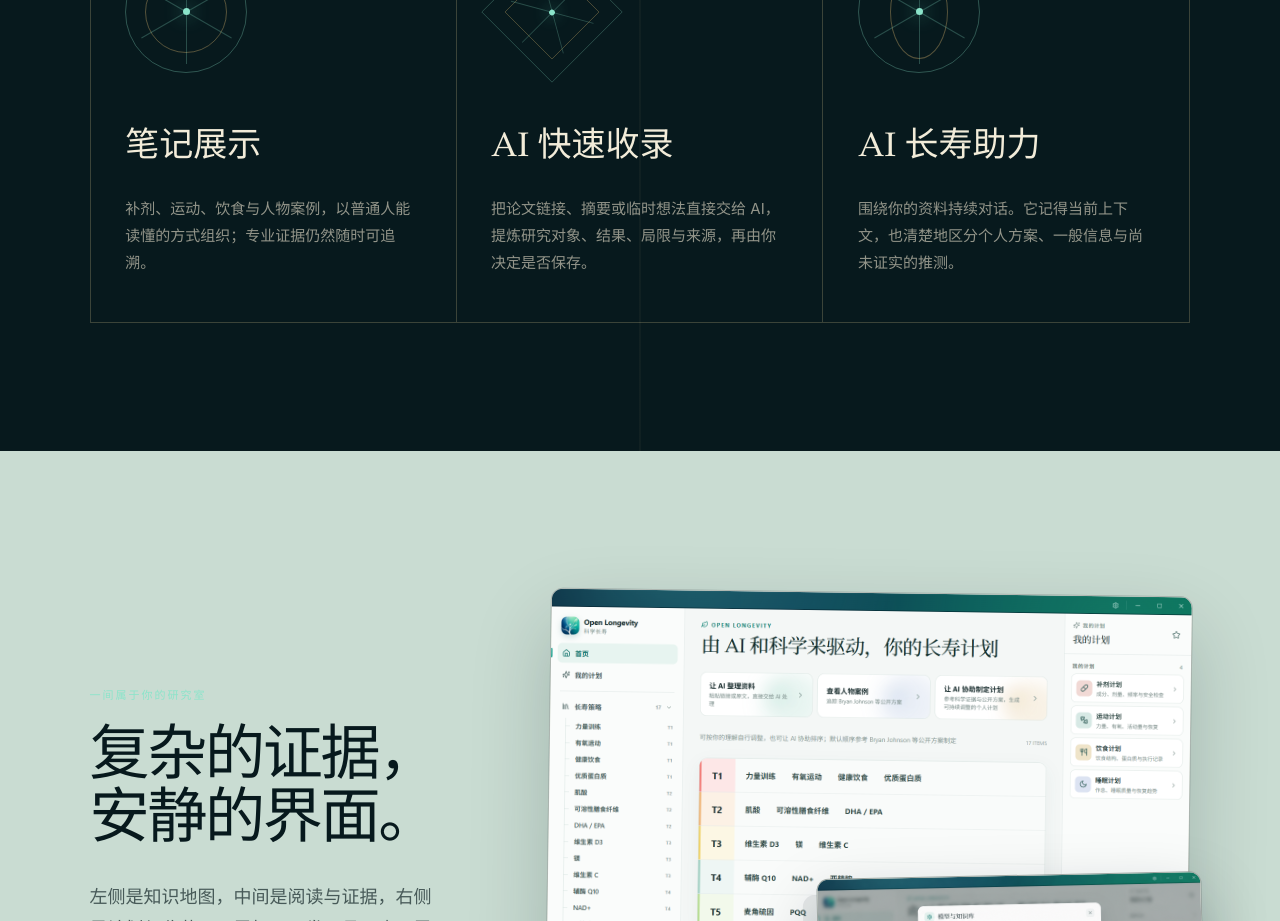
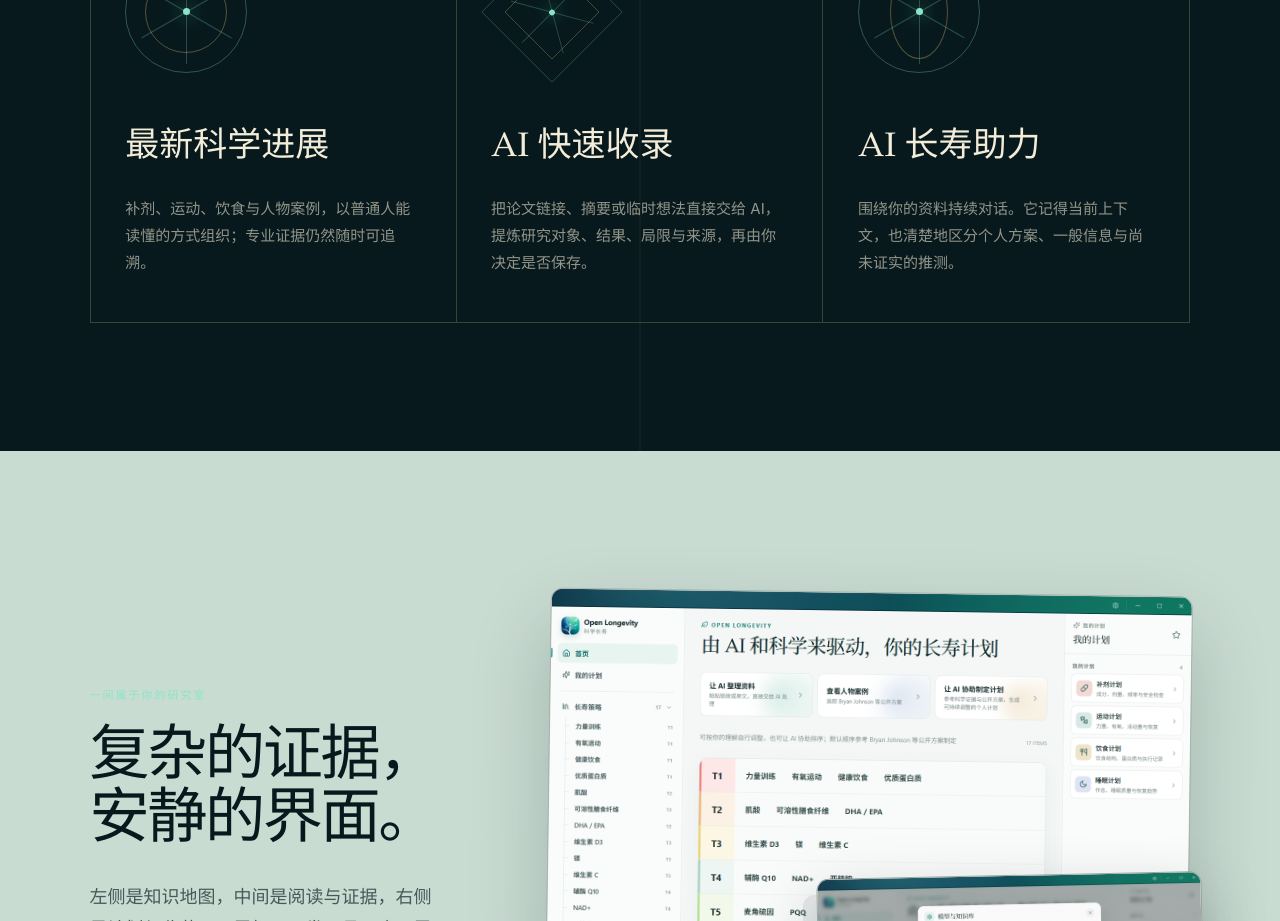
Before and after one commit to edison7009/OpenLongevity, a React (Vite) app in the folder website/: page / in a window 1280 px wide. Shown: the part 2160-3081 px from the top of the page. Built offline with nearby package versions, Linux system fonts and the light colour scheme.

Commit message:
Refine website science positioning

```diff
--- a/website/app/page.tsx
+++ b/website/app/page.tsx
@@ -36,7 +36,7 @@ const copy = {
     products: [
       {
         no: "01",
-        title: "笔记展示",
+        title: "最新科学进展",
         en: "KNOWLEDGE",
         body: "补剂、运动、饮食与人物案例，以普通人能读懂的方式组织；专业证据仍然随时可追溯。",
       },
```
